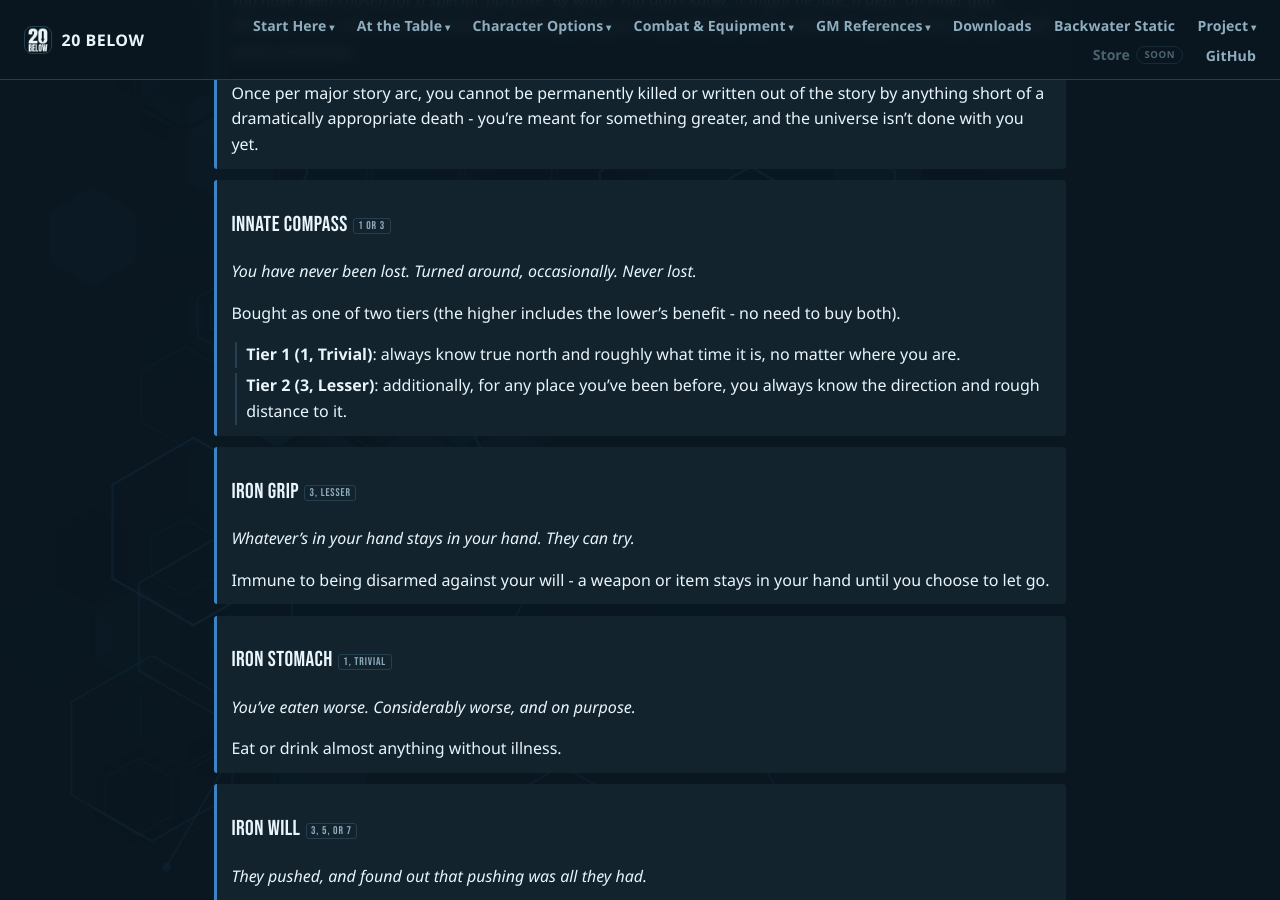
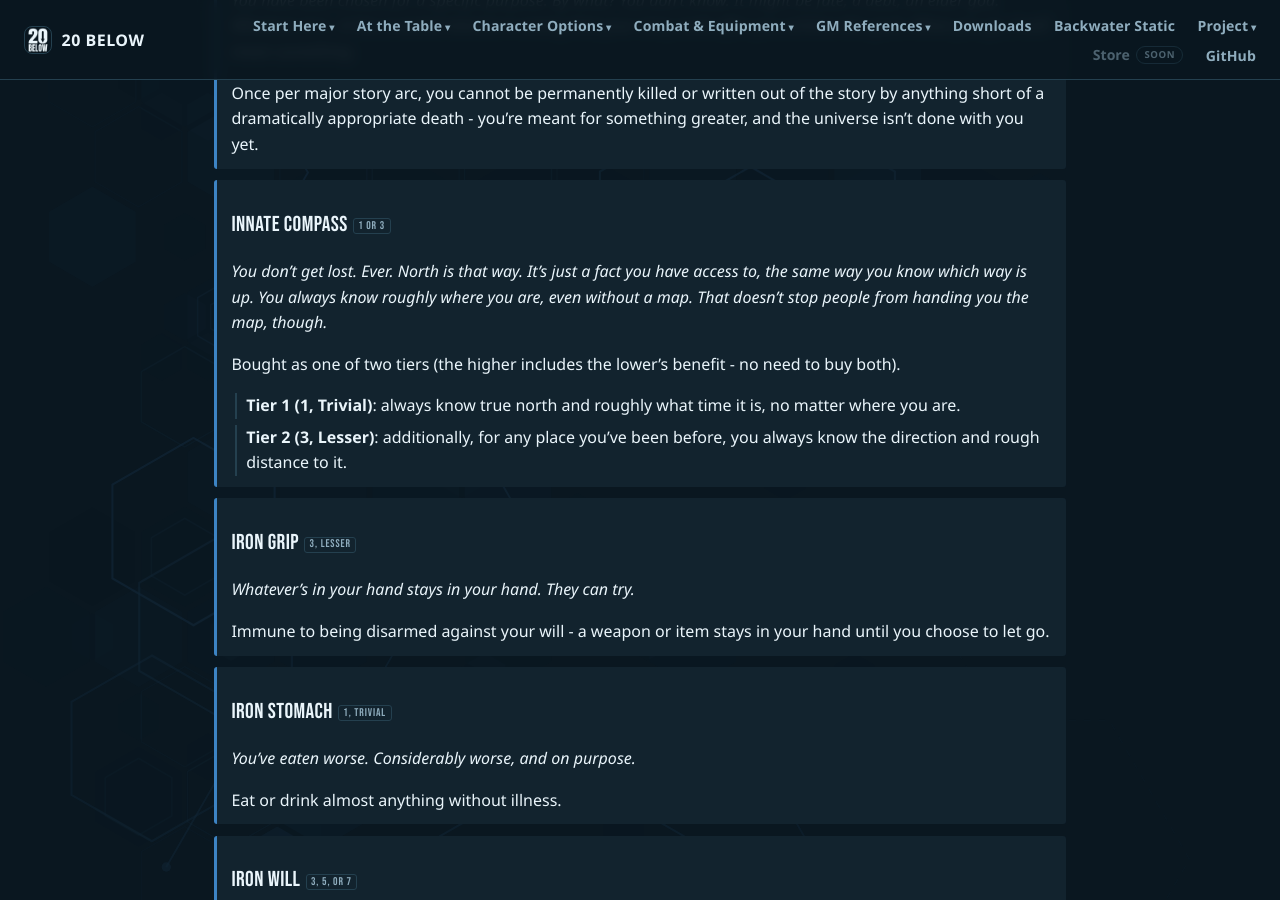
Before and after one commit to feralucce/20_Below, a Jekyll site: the page built from webbook/boons.md, in a window 1280 px wide and 900 px high, scrolled down 8430 px. Built offline with Jekyll 4.4.1, drawn with Linux system fonts in a browser that asks for light colours.

Commit message:
Boons: rework the Innate Compass flavour
Co-Authored-By: Claude Opus 5 <noreply@anthropic.com>

```diff
--- a/webbook/boons.md
+++ b/webbook/boons.md
@@ -524,7 +524,7 @@ Once per major story arc, you cannot be permanently killed or written out of the
 
 <div class="boon-flavour" markdown="1">
 
-You have never been lost. Turned around, occasionally. Never lost.
+You don't get lost. Ever. North is that way. It's just a fact you have access to, the same way you know which way is up. You always know roughly where you are, even without a map. That doesn't stop people from handing you the map, though.
 
 </div>
 
```
